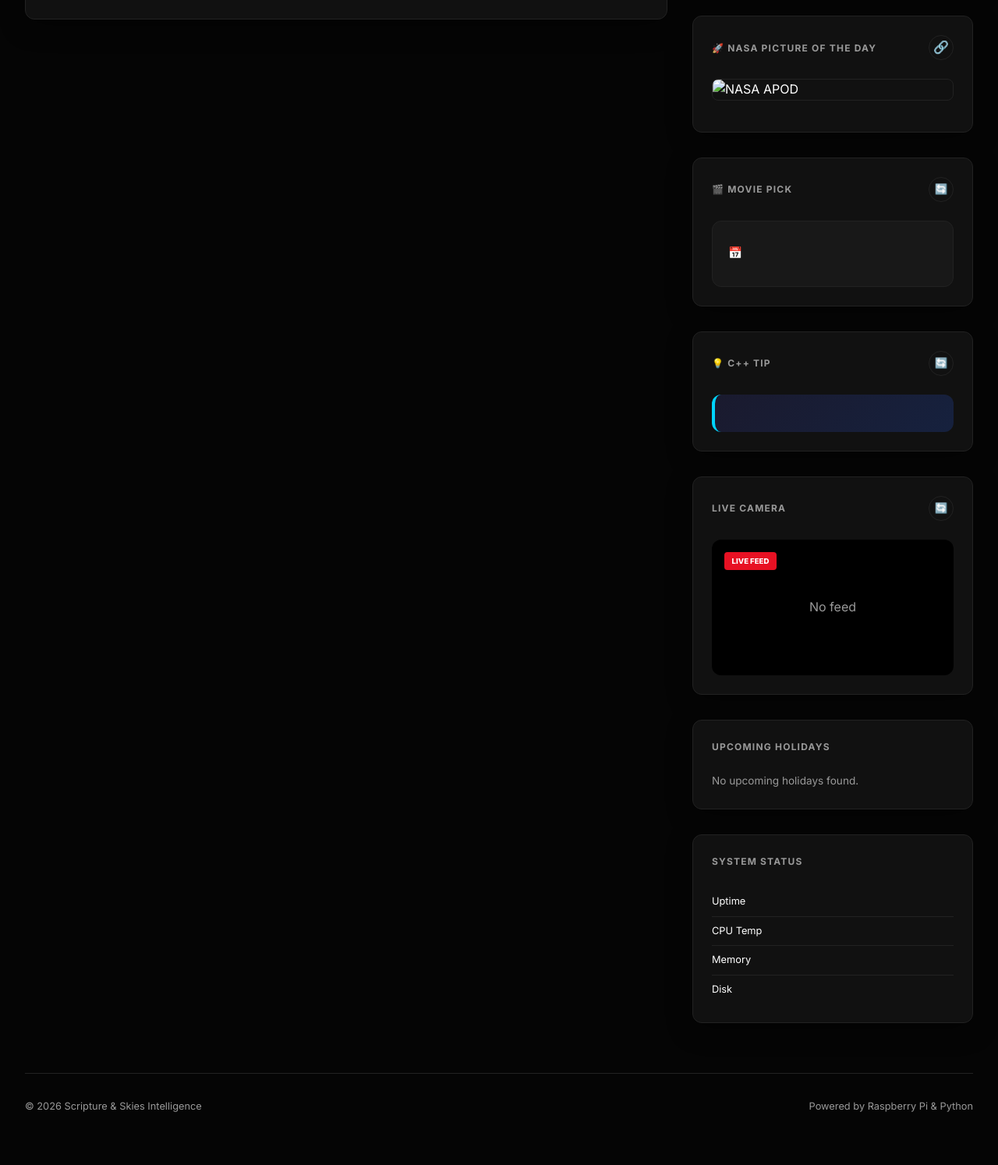
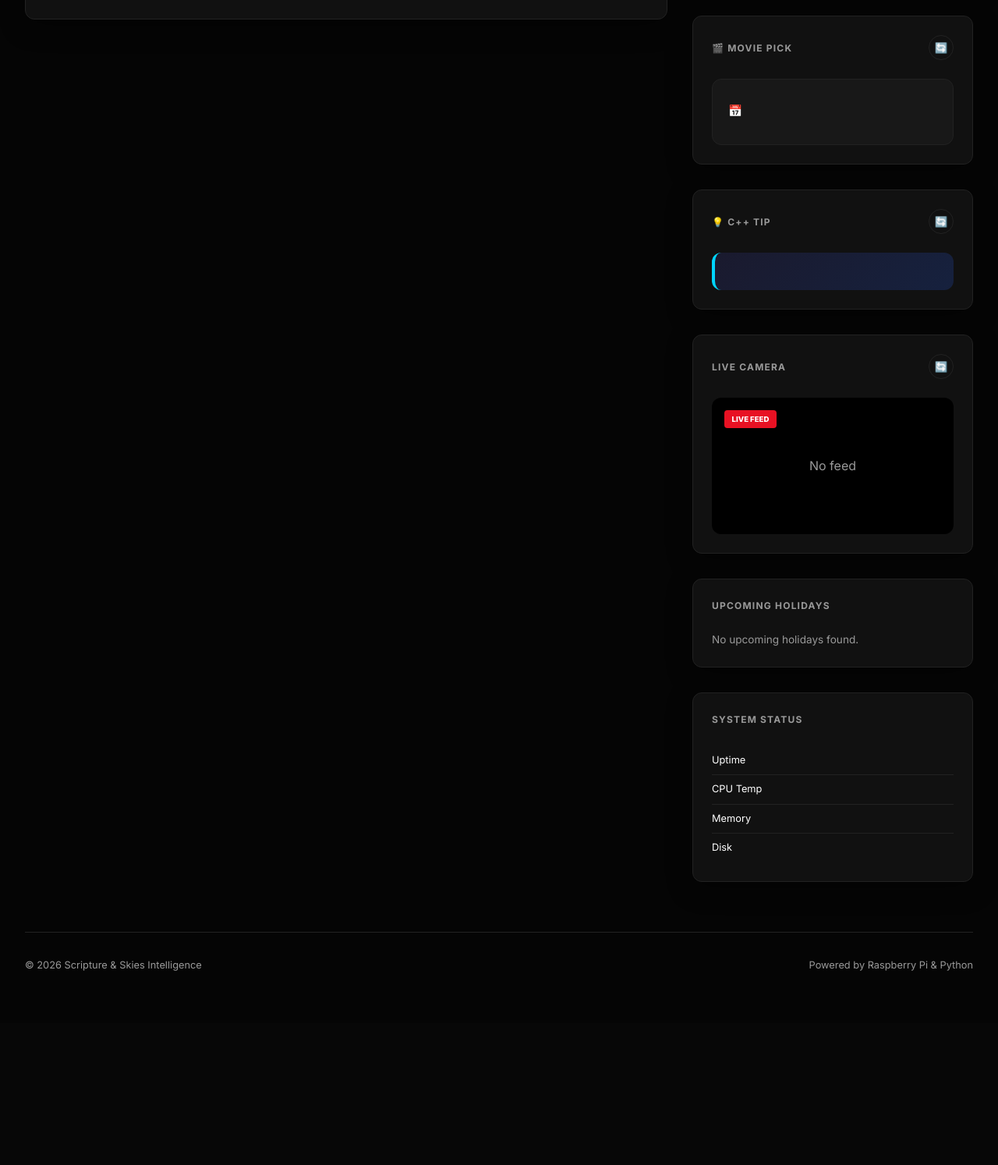
Before and after one commit to skyera/weather, a Flask app: template templates/index.html in a window 1280 px wide. Shown: the part 961-2455 px from the top of the page at 78% size. After the commit the page ends 2206 px from the top, so only its background shows below. Run offline with Flask 3, Linux system fonts and the light colour scheme; the template is opened without the code that fills it, so the values that code supplies are empty.

Commit message:
Revert "feat: add NASA Picture of the Day to dashboard"
This reverts commit 0033d4ab1cad06567cc3951161336c850e551f60.

```diff
--- a/app.py
+++ b/app.py
@@ -878,24 +878,6 @@ def get_cpp_tip():
 
 
 
-def get_nasa_apod():
-    """Get NASA Picture of the Day (APOD)."""
-    try:
-        # Using DEMO_KEY (limited rate) - for production, use a personal API key
-        response = requests.get("https://api.nasa.gov/planetary/apod?api_key=DEMO_KEY", timeout=5)
-        if response.status_code == 200:
-            return response.json()
-    except Exception as e:
-        app.logger.warning(f"Failed to fetch NASA APOD: {e}")
-
-    return {
-        "title": "NASA APOD Unavailable",
-        "url": "https://www.nasa.gov/wp-content/uploads/2023/03/placeholder.jpg",
-        "explanation": "Could not retrieve the NASA Picture of the Day at this time.",
-        "hdurl": "https://www.nasa.gov/multimedia/imagegallery/index.html"
-    }
-
-
 @app.route("/")
 def index():
     capture_image()
@@ -911,7 +893,6 @@ def index():
     holidays = get_upcoming_holidays()
     random_movie = get_random_movie()
     cpp_tip = get_cpp_tip()
-    nasa_apod = get_nasa_apod()
 
     return render_template(
         "index.html",
@@ -933,7 +914,6 @@ def index():
         holidays=holidays,
         random_movie=random_movie,
         cpp_tip=cpp_tip,
-        nasa_apod=nasa_apod,
         image_exists=IMAGE_PATH.exists()
     )
 
--- a/templates/index.html
+++ b/templates/index.html
@@ -527,27 +527,6 @@
                     <p style="font-size: 0.85rem; font-style: italic; color: var(--text-secondary);">"{{random_word.get('example', '')}}"</p>
                 </div>
 
-                <!-- NASA Picture of the Day -->
-                <div class="card">
-                    <div class="section-header">
-                        <h3>🚀 NASA Picture of the Day</h3>
-                        <a href="{{ nasa_apod.get('hdurl', nasa_apod.get('url')) }}" target="_blank" class="icon-btn" style="text-decoration: none;">🔗</a>
-                    </div>
-                    <div style="margin-bottom: 1rem; border-radius: 8px; overflow: hidden; border: 1px solid var(--border);">
-                        {% if nasa_apod.get('media_type') == 'video' %}
-                            <div style="aspect-ratio: 16/9; background: #000; display: flex; align-items: center; justify-content: center; font-size: 0.8rem; color: var(--text-secondary);">
-                                Video Content: <a href="{{ nasa_apod.get('url') }}" target="_blank" style="color: var(--primary); margin-left: 5px;">View on YouTube</a>
-                            </div>
-                        {% else %}
-                            <img src="{{ nasa_apod.get('url') }}" alt="NASA APOD" style="width: 100%; height: auto; display: block;">
-                        {% endif %}
-                    </div>
-                    <div style="font-weight: 700; font-size: 0.95rem; margin-bottom: 0.5rem; color: var(--primary);">{{ nasa_apod.get('title', 'NASA APOD') }}</div>
-                    <p style="font-size: 0.8rem; color: var(--text-secondary); line-height: 1.4; display: -webkit-box; -webkit-line-clamp: 4; -webkit-box-orient: vertical; overflow: hidden;">
-                        {{ nasa_apod.get('explanation', '') }}
-                    </p>
-                </div>
-
                 <!-- Movie of the Day -->
                 <div class="card">
                     <div class="section-header">
```
